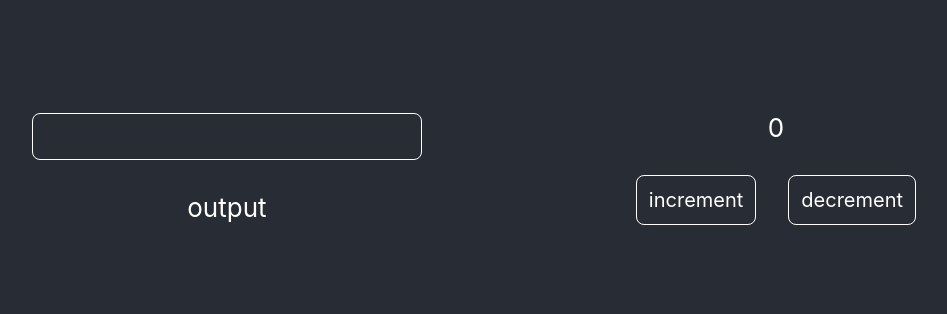
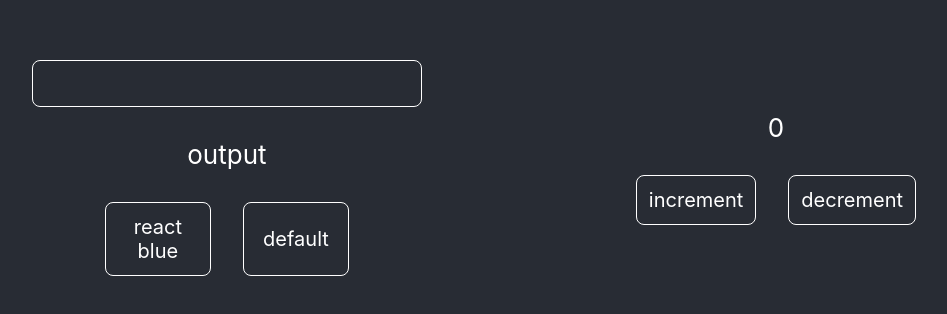
Before and after one commit to austin-rt/useReducer, a React (Create React App) app in the folder client/: page / in a window 1280 px wide. Shown: the part 232-546 px from the top of the page, without its empty margins (166-1113 px from the left). Built offline with nearby package versions, Linux system fonts and the light colour scheme; the HTML template or start-up script is replaced by a standard one.

Commit message:
add color

```diff
--- a/client/src/App.js
+++ b/client/src/App.js
@@ -3,6 +3,7 @@ import { useState } from 'react';
 function App() {
   const [input, setInput] = useState('');
   const [count, setCount] = useState(0);
+  const [color, setColor] = useState('');
 
   const handleChange = e => {
     setInput(e.target.value);
@@ -16,8 +17,12 @@ function App() {
     setCount(prev => prev - 1);
   };
 
+  const changeColor = e => {
+    setColor(e.target.name);
+  };
+
   return (
-    <main>
+    <main className={color}>
       <section>
         <input
           type='text'
@@ -25,6 +30,20 @@ function App() {
           onChange={handleChange}
         />
         <p className='output'>{input || 'output'}</p>
+        <div className='button-container'>
+          <button
+            onClick={changeColor}
+            name='react-blue'
+          >
+            react blue
+          </button>
+          <button
+            onClick={changeColor}
+            name=''
+          >
+            default
+          </button>
+        </div>
       </section>
       <section>
         <p className='output'>{count}</p>
```
